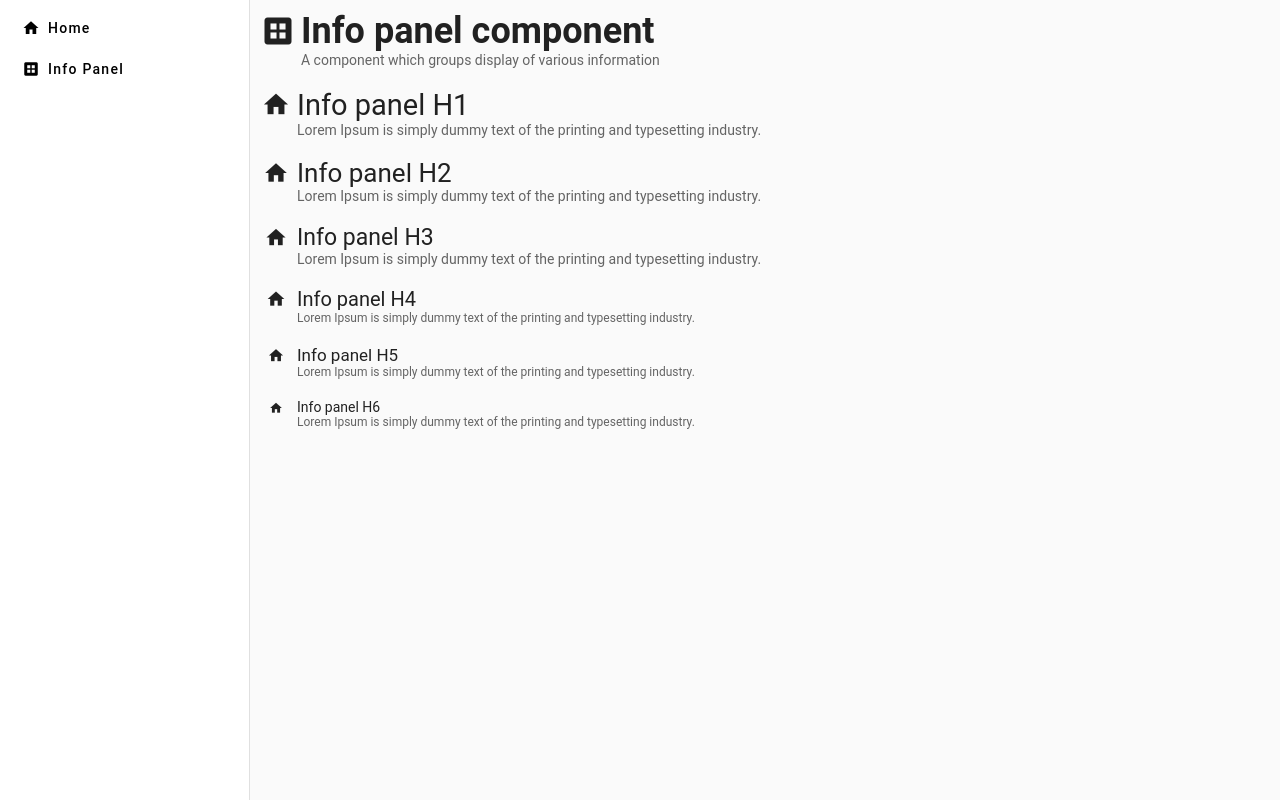
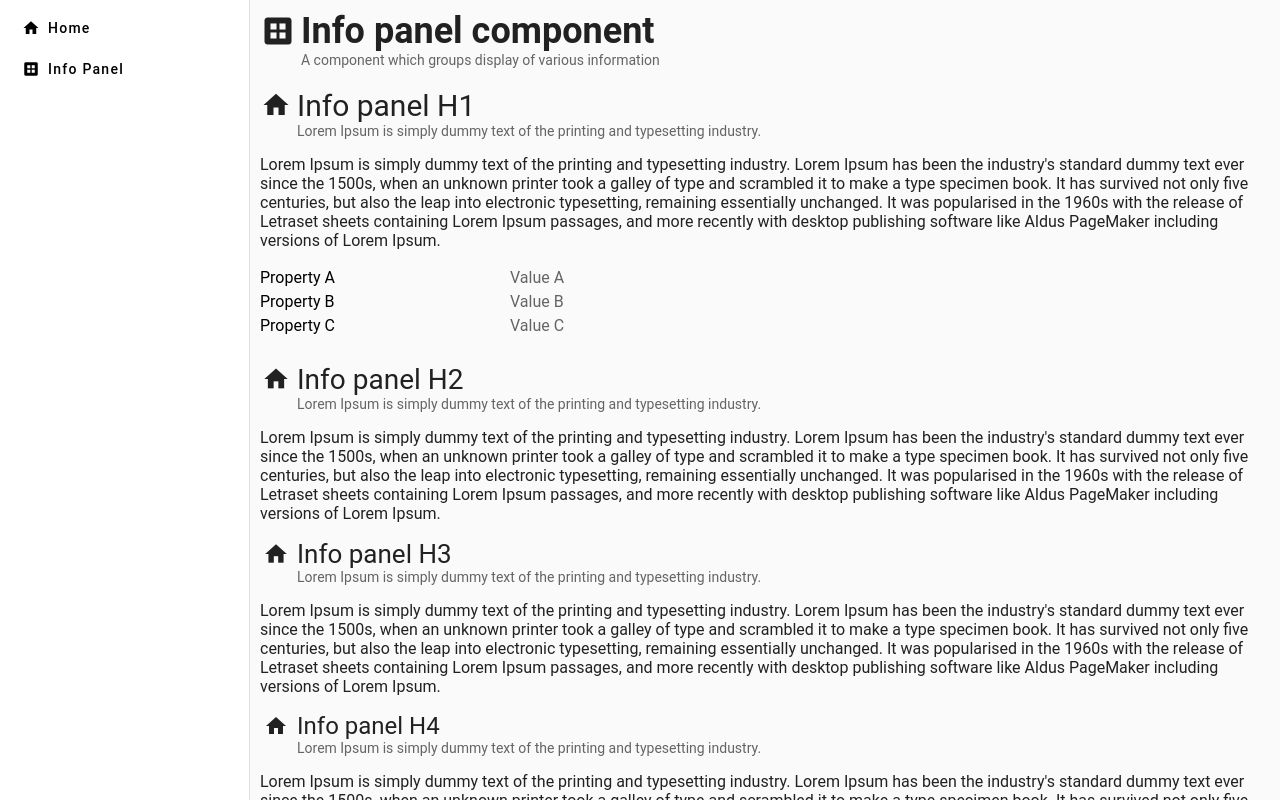
Before and after one commit to ermicioi/ask, an Angular app: page /components/info-panel in a window 1280 px wide. Built offline with nearby package versions, Linux system fonts and the light colour scheme.

Commit message:
Added property list component

```diff
--- a/src/app/components/shared/info-panel/components/info-panel-header/info-panel-header.component.scss
+++ b/src/app/components/shared/info-panel/components/info-panel-header/info-panel-header.component.scss
@@ -6,8 +6,6 @@
     justify-content: flex-start;
     align-items: stretch;
     gap: 0 5px;
-
-    padding-bottom: 20px;
   }
 
   ::ng-deep {
@@ -15,7 +13,7 @@
 
     @for $i from 0 through 6 {
       h#{$i} {
-        font-size: #{$base-font - $i * 3}px;
+        font-size: #{$base-font - $i * 2}px;
         font-weight: normal;
         margin: 0;
         padding: 0;
@@ -25,20 +23,15 @@
           color: rgba(0, 0, 0, 0.6);
           margin: 0;
           padding: 0;
-
-          @if $i < 4 {
-            font-size: 14px;
-          } @else {
-            font-size: 12px;
-          }
+          font-size: 14px;
         }
       }
     }
 
     mat-icon {
       @for $i from 0 through 6 {
-        &[headerIconH#{$i}] {
-          $_size: #{$base-font - $i * 3}px;
+        &.xc-header-icon-h#{$i} {
+          $_size: #{$base-font - $i * 2}px;
           font-size: $_size;
           width: #{$base-font}px;
           height: $_size;
--- /dev/null
+++ b/src/app/components/shared/info-panel/components/info-panel-properties/info-panel-properties.component.html
@@ -0,0 +1 @@
+<ng-content select="> ul"></ng-content>
--- /dev/null
+++ b/src/app/components/shared/info-panel/components/info-panel-properties/info-panel-properties.component.scss
@@ -0,0 +1,29 @@
+:host {
+  display: block;
+
+  ::ng-deep {
+    ul {
+      margin: 0;
+      padding: 0;
+      list-style-type: none;
+
+      li {
+        color: rgba(0, 0, 0, 0.6);
+        line-height: 1.5em;
+
+        strong {
+          color: #000;
+          font-weight: normal;
+          min-width: 150px;
+          display: inline-block;
+        }
+      }
+
+      &.xc-large {
+        strong {
+          min-width: 250px;
+        }
+      }
+    }
+  }
+}
--- a/src/app/views/info-panel-view/info-panel-view.component.html
+++ b/src/app/views/info-panel-view/info-panel-view.component.html
@@ -6,47 +6,108 @@
   <app-info-panel>
 
     <app-info-panel-header>
-      <mat-icon headerIconH1>home</mat-icon>
+      <mat-icon class="xc-header-icon-h1">home</mat-icon>
       <h1>Info panel H1
         <p>Lorem Ipsum is simply dummy text of the printing and typesetting industry.</p>
       </h1>
     </app-info-panel-header>
+    <p>
+      Lorem Ipsum is simply dummy text of the printing and typesetting industry. Lorem Ipsum has been the industry's
+      standard dummy text ever since the 1500s, when an unknown printer took a galley of type and scrambled it to make a
+      type specimen book. It has survived not only five centuries, but also the leap into electronic typesetting,
+      remaining essentially unchanged. It was popularised in the 1960s with the release of Letraset sheets containing
+      Lorem Ipsum passages, and more recently with desktop publishing software like Aldus PageMaker including versions
+      of Lorem Ipsum.
+    </p>
+
+    <app-info-panel-properties class="xg-pad-bottom">
+      <ul class="xc-large">
+        <li><strong>Property A</strong>Value A</li>
+        <li><strong>Property B</strong>Value B</li>
+        <li><strong>Property C</strong>Value C</li>
+      </ul>
+    </app-info-panel-properties>
 
     <app-info-panel-header>
-      <mat-icon headerIconH2>home</mat-icon>
+      <mat-icon class="xc-header-icon-h2">home</mat-icon>
       <h2>Info panel H2
         <p>Lorem Ipsum is simply dummy text of the printing and typesetting industry.</p>
       </h2>
     </app-info-panel-header>
 
+    <p>
+      Lorem Ipsum is simply dummy text of the printing and typesetting industry. Lorem Ipsum has been the industry's
+      standard dummy text ever since the 1500s, when an unknown printer took a galley of type and scrambled it to make a
+      type specimen book. It has survived not only five centuries, but also the leap into electronic typesetting,
+      remaining essentially unchanged. It was popularised in the 1960s with the release of Letraset sheets containing
+      Lorem Ipsum passages, and more recently with desktop publishing software like Aldus PageMaker including versions
+      of Lorem Ipsum.
+    </p>
+
     <app-info-panel-header>
-      <mat-icon headerIconH3>home</mat-icon>
+      <mat-icon class="xc-header-icon-h3">home</mat-icon>
       <h3>Info panel H3
         <p>Lorem Ipsum is simply dummy text of the printing and typesetting industry.</p>
       </h3>
     </app-info-panel-header>
 
+    <p>
+      Lorem Ipsum is simply dummy text of the printing and typesetting industry. Lorem Ipsum has been the industry's
+      standard dummy text ever since the 1500s, when an unknown printer took a galley of type and scrambled it to make a
+      type specimen book. It has survived not only five centuries, but also the leap into electronic typesetting,
+      remaining essentially unchanged. It was popularised in the 1960s with the release of Letraset sheets containing
+      Lorem Ipsum passages, and more recently with desktop publishing software like Aldus PageMaker including versions
+      of Lorem Ipsum.
+    </p>
+
     <app-info-panel-header>
-      <mat-icon headerIconH4>home</mat-icon>
+      <mat-icon class="xc-header-icon-h4">home</mat-icon>
       <h4>Info panel H4
         <p>Lorem Ipsum is simply dummy text of the printing and typesetting industry.</p>
       </h4>
     </app-info-panel-header>
 
+    <p>
+      Lorem Ipsum is simply dummy text of the printing and typesetting industry. Lorem Ipsum has been the industry's
+      standard dummy text ever since the 1500s, when an unknown printer took a galley of type and scrambled it to make a
+      type specimen book. It has survived not only five centuries, but also the leap into electronic typesetting,
+      remaining essentially unchanged. It was popularised in the 1960s with the release of Letraset sheets containing
+      Lorem Ipsum passages, and more recently with desktop publishing software like Aldus PageMaker including versions
+      of Lorem Ipsum.
+    </p>
+
     <app-info-panel-header>
-      <mat-icon headerIconH5>home</mat-icon>
+      <mat-icon class="xc-header-icon-h5">home</mat-icon>
       <h5>Info panel H5
         <p>Lorem Ipsum is simply dummy text of the printing and typesetting industry.</p>
       </h5>
     </app-info-panel-header>
 
+    <p>
+      Lorem Ipsum is simply dummy text of the printing and typesetting industry. Lorem Ipsum has been the industry's
+      standard dummy text ever since the 1500s, when an unknown printer took a galley of type and scrambled it to make a
+      type specimen book. It has survived not only five centuries, but also the leap into electronic typesetting,
+      remaining essentially unchanged. It was popularised in the 1960s with the release of Letraset sheets containing
+      Lorem Ipsum passages, and more recently with desktop publishing software like Aldus PageMaker including versions
+      of Lorem Ipsum.
+    </p>
+
     <app-info-panel-header>
-      <mat-icon headerIconH6>home</mat-icon>
+      <mat-icon class="xc-header-icon-h6">home</mat-icon>
       <h6>Info panel H6
         <p>Lorem Ipsum is simply dummy text of the printing and typesetting industry.</p>
       </h6>
     </app-info-panel-header>
 
+    <p>
+      Lorem Ipsum is simply dummy text of the printing and typesetting industry. Lorem Ipsum has been the industry's
+      standard dummy text ever since the 1500s, when an unknown printer took a galley of type and scrambled it to make a
+      type specimen book. It has survived not only five centuries, but also the leap into electronic typesetting,
+      remaining essentially unchanged. It was popularised in the 1960s with the release of Letraset sheets containing
+      Lorem Ipsum passages, and more recently with desktop publishing software like Aldus PageMaker including versions
+      of Lorem Ipsum.
+    </p>
+
   </app-info-panel>
 
 </app-view-base>
--- a/src/styles.css
+++ b/src/styles.css
@@ -10,3 +10,7 @@ body {
 
   font-family: 'Roboto', 'Helvetica Neue Light', 'Helvetica';
 }
+
+.xg-pad-bottom {
+  padding-bottom: 25px;
+}
```
Also changed, not shown: src/app/components/shared/info-panel/components/info-panel-properties/info-panel-properties.component.ts (added, +10 -0 lines), src/app/components/shared/info-panel/info-panel.module.ts (+5 -2 lines), 1 other file (tests, documents, lock files or other folders).
